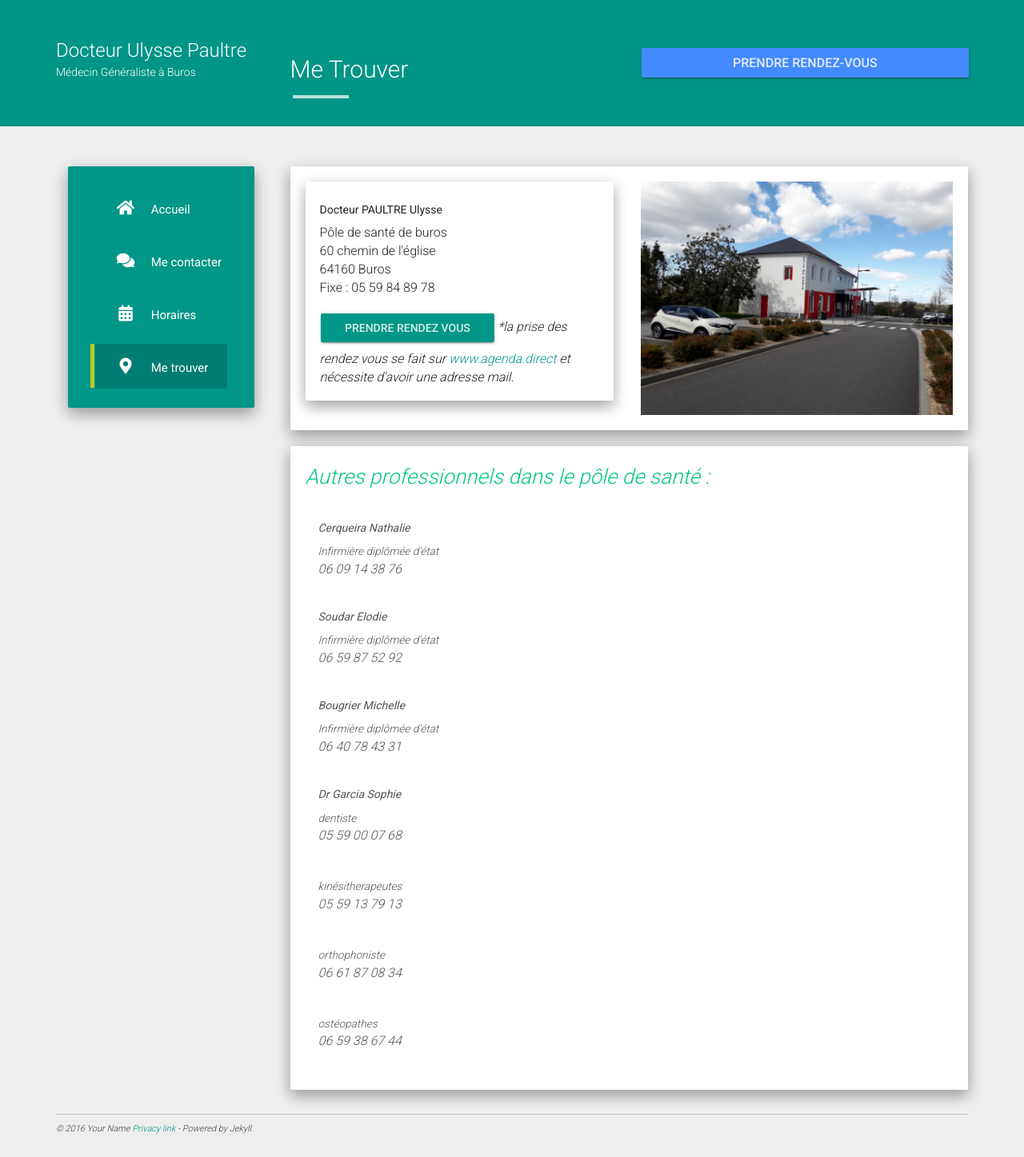
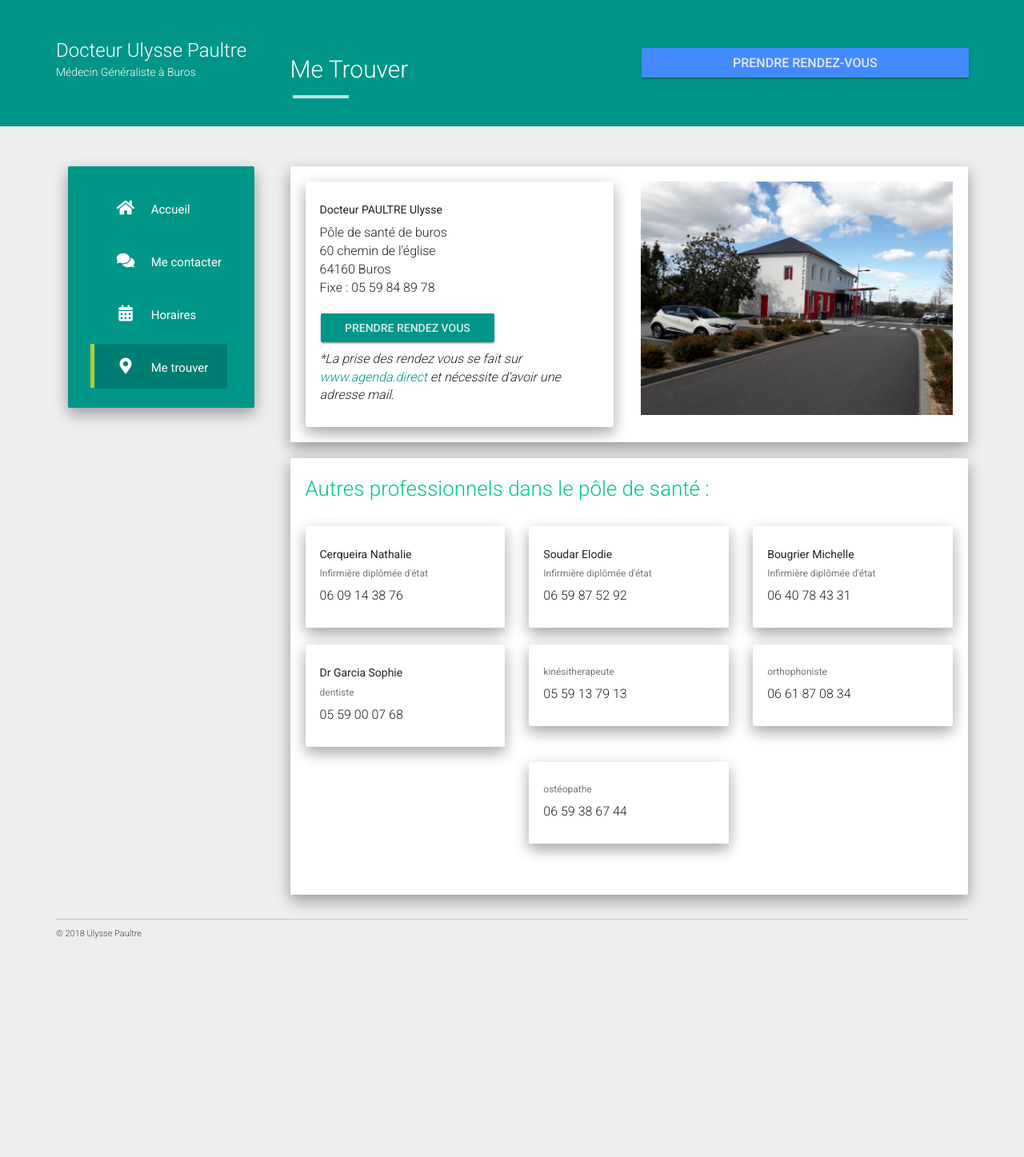
Before and after one commit to Benratelade/medecin-buros, a Jekyll site: the page built from adresse.html, in a window 1280 px wide. Shown: the whole page at 80% size. Built offline with Jekyll 4.4.1, drawn with Linux system fonts in a browser that asks for light colours; nearby versions of some CDN libraries; after the commit the page ends 1203 px from its top, so only the background shows below that.

Commit message:
Touch-ups to site design

```diff
--- a/_data/professionnels.json
+++ b/_data/professionnels.json
@@ -26,7 +26,7 @@
 	{
 		"name": "",
 		"phone": "05 59 13 79 13",
-		"profession": "kinésitherapeutes",
+		"profession": "kinésitherapeute",
 		"url": ""
 	},
 	{
@@ -38,7 +38,7 @@
 	{
 		"name": "",
 		"phone": "06 59 38 67 44",
-		"profession": "ostéopathes",
+		"profession": "ostéopathe",
 		"url": ""
 	}
 ]
--- a/_includes/footer.html
+++ b/_includes/footer.html
@@ -1,12 +1,3 @@
 <footer>
-  © 2016 Your Name <a href="#">Privacy link</a> - Powered by Jekyll.
+  © 2018 Ulysse Paultre
 </footer>
-<div align="center">
-  <script async src="https://pagead2.googlesyndication.com/pagead/js/adsbygoogle.js"></script>
-  <ins class="adsbygoogle"
-    style="display:block"
-    data-ad-client="ca-pub-0000000000000000"
-    data-ad-slot="0000000000"
-    data-ad-format="auto"></ins>
-  <script>(adsbygoogle = window.adsbygoogle || []).push({});</script>
-</div>
--- a/_sass/_custom.scss
+++ b/_sass/_custom.scss
@@ -12,3 +12,11 @@ a {
 		}
 	}
 }
+
+.mb-3 {
+	margin-bottom: 1.3em;
+}
+
+.pros-tiles {
+	min-height: 126px;
+}
--- a/adresse.html
+++ b/adresse.html
@@ -3,7 +3,7 @@ layout: page
 title: Me Trouver
 permalink: /adresse
 ---
-		<div class="row">
+		<div class="row align-items-center">
 			<div class="col-md-6 order-1">
 				<div class="card" style="width: 99%;">
 					<div class="card-body">
@@ -14,7 +14,7 @@ permalink: /adresse
 							<br>Fixe : 05 59 84 89 78
 						</p>
 						<a href="https://agenda.direct/rendez-vous/ulysse-paultre/buros/medecin-generaliste/10100863777" class="btn btn-raised btn-primary" target="_blank">Prendre rendez vous</a>
-						<em>*la prise des rendez vous se fait sur <a href="www.agenda.direct" target="_blank">www.agenda.direct</a> et nécessite d'avoir une adresse mail.<em>
+						<p><em>*La prise des rendez vous se fait sur <a href="www.agenda.direct" target="_blank">www.agenda.direct</a> et nécessite d'avoir une adresse mail.</em></p>
 					</div>
 				</div>
 			</div>
@@ -28,18 +28,19 @@ permalink: /adresse
 	<h4 class="home-subtitle">Autres professionnels dans le pôle de santé :</h4>
 	<div class="row">
 		<div class="col-md-12">
-			{% for pro in site.data.professionnels %}
-
-			<div class="list-group">
-				<a href="#" class="list-group-item list-group-item-action flex-column align-items-start">
-					<div class="d-flex w-100 justify-content-between">
-					<h5 class="mb-1">{{ pro.name }}</h5>
-					<small>{{ pro.profession }}</small>
+			<div class="row">
+				{% for pro in site.data.professionnels %}
+					<div class="pros-tiles col-md-4 mb-3">
+						<div class="card" style="width: 100%;">
+							<div class="card-body">
+								<h5 class="card-title">{{ pro.name }}</h5>
+								<h6 class="card-subtitle mb-2 text-muted">{{ pro.profession }}</h6>
+								<p class="card-text">{{ pro.phone }}</p>
+							</div>
+						</div>
 					</div>
-					<p class="mb-1">{{ pro.phone }}</p>
-				</a>
+				{% endfor %}
 			</div>
-			{% endfor %}
 		</div>
 	</div>
 </div>
--- a/me-contacter.html
+++ b/me-contacter.html
@@ -14,6 +14,7 @@ title: Me contacter
 					<br>Fixe : 05 59 84 89 78
 				</p>
 				<a href="https://agenda.direct/rendez-vous/ulysse-paultre/buros/medecin-generaliste/10100863777" class="btn btn-raised btn-primary" target="_blank">Prendre rendez vous</a>
+				<p><em>*La prise des rendez vous se fait sur <a href="www.agenda.direct" target="_blank">www.agenda.direct</a> et nécessite d'avoir une adresse mail.</em></p>
 			</div>
 		</div>
 	</div>
```
Also changed, not shown: index.html (+25 -3 lines).
